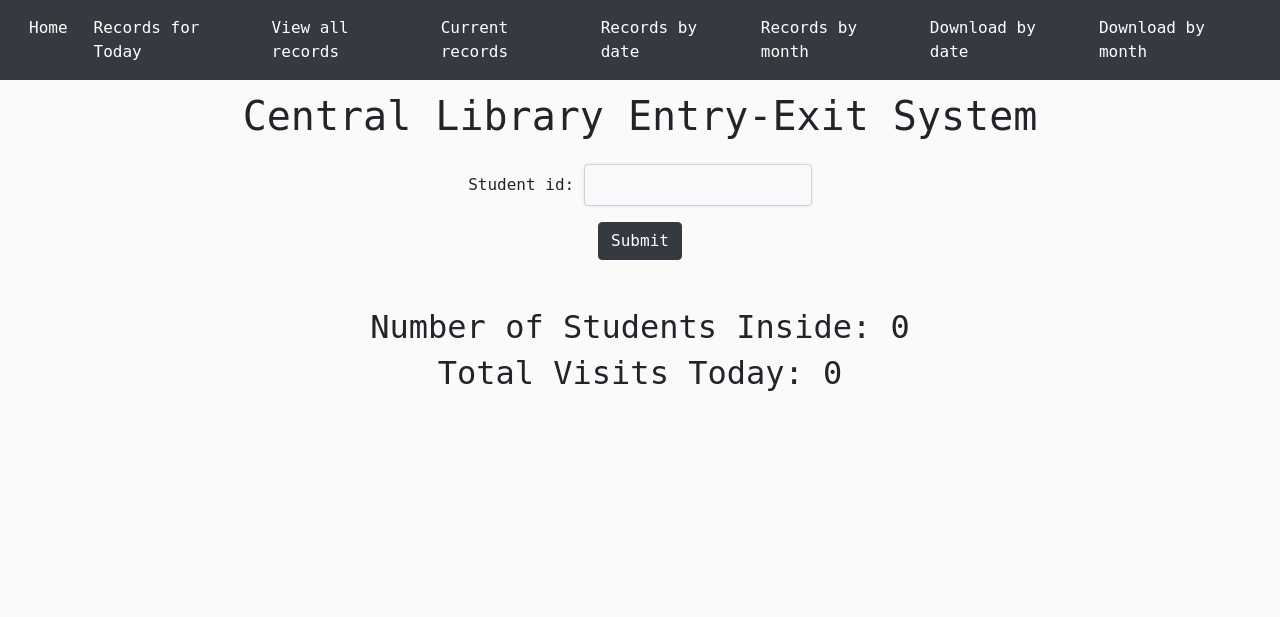
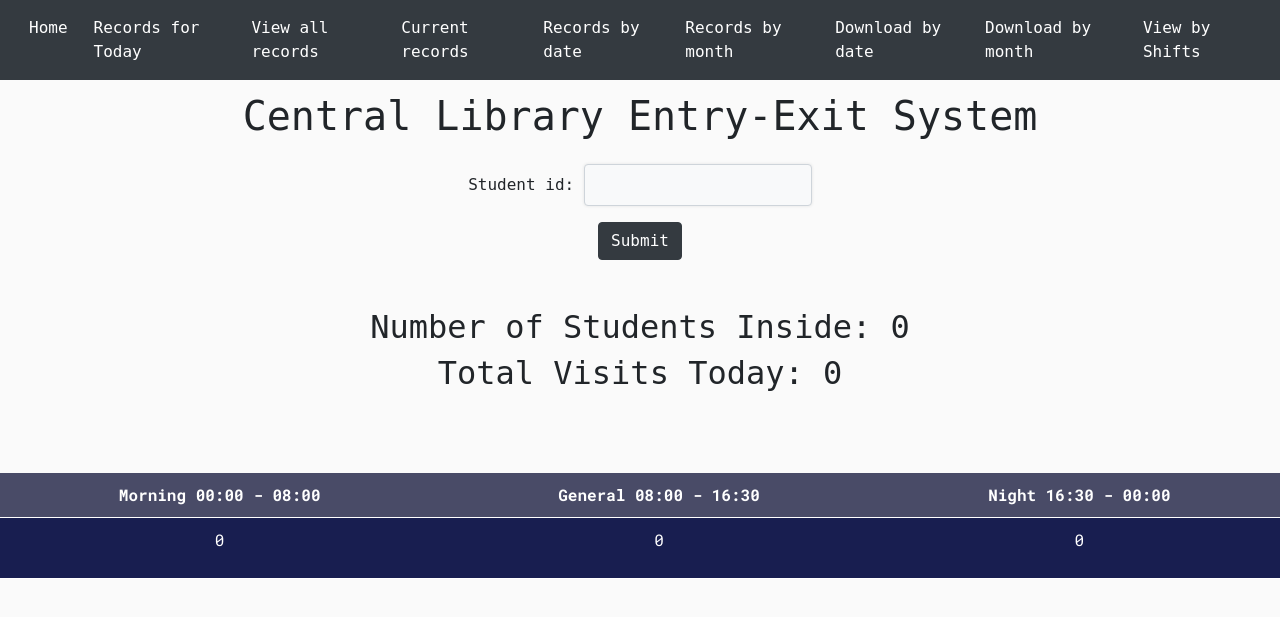
Before and after one commit to AfthabEK/Entry-Exit-DL, a Django app: page / in a window 1280 px wide. Shown: the top 617 px of the page. Run offline with Django 3.2, Linux system fonts and the light colour scheme; data that the repository does not hold is empty; some libraries are stand-ins or nearby versions.

Commit message:
Added shifts

```diff
--- a/enter/templates/base.html
+++ b/enter/templates/base.html
@@ -176,6 +176,8 @@ input[type=text]:hover, input[type=password]:hover, input[type=email]:hover, tex
               <li class="nav-item">
                 <a class="nav-link active" aria-current="page" href="{% url 'exportbymonth' %}">Download by month</a>
               </li>
+              <li class="nav-item">
+                <a class="nav-link active" aria-current="page" href="{% url 'shifts' %}">View by Shifts</a>
             </ul>
 
         </div>
--- a/enter/templates/library.html
+++ b/enter/templates/library.html
@@ -29,4 +29,40 @@
       <h2 class="text-center">Number of Students Inside: {{count}}</h2>
       <h2 class="text-center">Total Visits Today: {{total_visits_today}}</h2>
 
+    <br>
+    <br>
+    <br>
+
+    <table class="neon-table">
+      <thead>
+          <tr>
+              <th>Morning 00:00 - 08:00</th>
+              <th>General 08:00 - 16:30</th>
+              <th>Night 16:30 - 00:00</th>
+          </tr>
+      </thead>
+      <tbody>
+          <tr>
+              <td>
+                  <p>{{ morning_count }}</p>
+              </td>
+              <td>
+                  <p>{{ general_count }}</p>
+              </td>
+              <td>
+                  <p>{{ night_count }}</p>
+              </td>
+          </tr>
+      </tbody>
+  </table>
+
+
+
+
+
+
+
+
+
+
 {% endblock %}
--- a/enter/views.py
+++ b/enter/views.py
@@ -19,6 +19,9 @@ def library(request):
     total_visits_today = record.objects.filter(date=today).count()
     message=""
     x=False
+    morning = record.objects.filter(entrytime__gte='00:00:00', entrytime__lte='08:00:00',date=today).count()
+    general = record.objects.filter(entrytime__gte='08:00:00', entrytime__lte='16:30:00',date=today).count()
+    night = record.objects.filter(entrytime__gte='16:30:00', entrytime__lte='23:59:59',date=today).count()
     if request.method == 'POST':
 
         student_idx = request.POST.get('student_id')
@@ -33,7 +36,8 @@ def library(request):
                 message = "Error: Failed to read data from the reader. Please try again."
                 count=record.objects.filter(status='IN').count()
                 total_visits_today = record.objects.filter(date=today).count()
-                return render(request, 'library.html', {'form': StudentEntryExitForm(),'message':message,'x':x,'count':count,'total_visits_today':total_visits_today})
+                return render(request, 'library.html', {'form': StudentEntryExitForm(),'message':message,'x':x,'count':count,
+                                                        'total_visits_today':total_visits_today,'morning_count':morning,'general_count':general,'night_count':night})
                 # You may want to log the error for further investigation
                 # logger.error(f"SocketError: {e}")
 
@@ -62,7 +66,7 @@ def library(request):
             total_visits_today = record.objects.filter(date=today).count()
             count=record.objects.filter(status='IN').count()
 
-    return render(request, 'library.html', {'form': StudentEntryExitForm(),'message':message,'x':x,'count':count,'total_visits_today':total_visits_today})
+    return render(request, 'library.html', {'form': StudentEntryExitForm(),'message':message,'x':x,'count':count,'total_visits_today':total_visits_today,'morning_count':morning,'general_count':general,'night_count':night})
 
 def records_today(request):
     today = date.today()
@@ -190,5 +194,18 @@ def readData():
 	out = out.decode()
 	out = ''.join([c if ord(c) != 0 else '' for c in out])
 
+	return out
 
-	return out
+
+def shifts(request):
+    if request.method == 'GET':
+        morning = record.objects.filter(entrytime__gte='00:00:00', entrytime__lte='08:00:00').count()
+        general = record.objects.filter(entrytime__gte='08:00:00', entrytime__lte='16:30:00').count()
+        night = record.objects.filter(entrytime__gte='16:30:00', entrytime__lte='23:59:59').count()
+        return render(request, 'shifts.html', {'morning_count': morning, 'general_count': general, 'night_count': night,'form': DateForm()})
+    else:
+         date = request.POST.get('date')
+         morning = record.objects.filter(entrytime__gte='00:00:00', entrytime__lte='08:00:00', date=date).count()
+         general = record.objects.filter(entrytime__gte='08:00:00', entrytime__lte='16:30:00', date=date).count()
+         night = record.objects.filter(entrytime__gte='16:30:00', entrytime__lte='23:59:59', date=date).count()
+         return render(request, 'shifts.html', {'morning_count': morning, 'general_count': general, 'night_count': night, 'date': date,'form': DateForm()})
--- a/entryexit/urls.py
+++ b/entryexit/urls.py
@@ -19,5 +19,6 @@ urlpatterns = [
     path('export/', views.export, name='export'),
     path('exportbydate/', views.exportbydate, name='exportbydate'),
     path('recordsbymonth/', views.recordsbymonth, name='recordsbymonth'),
-    path('exportbymonth/', views.exportbymonth, name='exportbymonth')
+    path('exportbymonth/', views.exportbymonth, name='exportbymonth'),
+    path('shifts/', views.shifts, name='shifts'),
 ]
```
Also changed, not shown: enter/templates/shifts.html (added, +48 -0 lines), readme.md, 1 other file.
